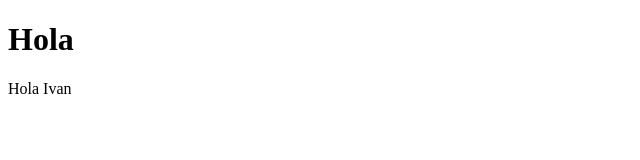
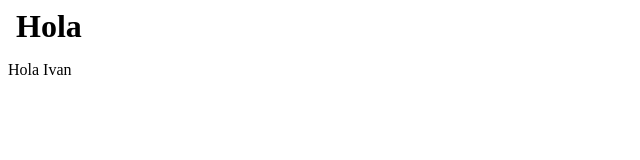
Before and after one commit to ismaelarar/ismaelarar.github.io, a plain HTML site: page index.html in a window 1280 px wide. Shown: the whole page, without its empty margins (0-640 px from the left). Drawn offline with nearby package versions, Linux system fonts and the light colour scheme.

Commit message:
Add files via upload

```diff
--- a/index.html
+++ b/index.html
@@ -3,9 +3,10 @@
 	<head>
 		<title>Ismael Arar</title>
 		<link rel="stylesheet" href="https://cdnjs.cloudflare.com/ajax/libs/animate.css/4.1.1/animate.min.css">
+		<link rel="stylesheet" href="styles/styles.css">
 	</head>
-		<h1 class="animate__animated animate__bounce">Hola</h1>
-		<p class="animate__animated animate__bounce">Hola Ivan</p>
+		<h1 class="title">Hola</h1>
+		<p>Hola Ivan</p>
 	<body>
 
 	</body>
--- /dev/null
+++ b/styles/styles.css
@@ -0,0 +1,7 @@
+.title {
+    display: inline-block;
+    margin: 0 0.5rem;
+
+    animation: bounce;
+    animation-duration: 1s;
+}
```
